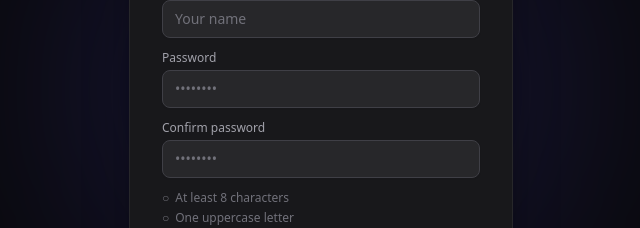
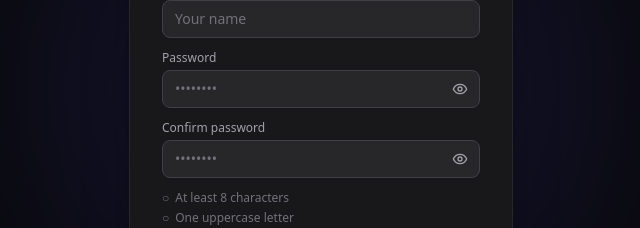
Before and after one commit to alexalexiuc/my-hub, a Next.js app in the folder packages/hub/: page /auth/register in a window 1280 px wide. Shown: the part 311-539 px from the top of the page, without its empty margins (319-959 px from the left). Built offline with nearby package versions, Linux system fonts and the light colour scheme.

Commit message:
feat: password show option

```diff
--- a/packages/hub/src/app/auth/register/page.tsx
+++ b/packages/hub/src/app/auth/register/page.tsx
@@ -5,7 +5,7 @@ import { useSearchParams } from 'next/navigation';
 import { signIn } from 'next-auth/react';
 import Link from 'next/link';
 import { apiFetch, ApiError } from '@/lib/utils';
-import { Input, PasswordStrength } from '@/components';
+import { Input, PasswordInput, PasswordStrength } from '@/components';
 import { PASSWORD_RULES } from '@my-hub/shared/constants';
 
 function RegisterForm() {
@@ -111,9 +111,8 @@ function RegisterForm() {
             <label htmlFor="password" className="text-xs text-zinc-400 block mb-1">
               Password
             </label>
-            <Input
+            <PasswordInput
               id="password"
-              type="password"
               value={password}
               onChange={e => setPassword(e.target.value)}
               placeholder="••••••••"
@@ -124,9 +123,8 @@ function RegisterForm() {
             <label htmlFor="confirm" className="text-xs text-zinc-400 block mb-1">
               Confirm password
             </label>
-            <Input
+            <PasswordInput
               id="confirm"
-              type="password"
               value={confirm}
               onChange={e => setConfirm(e.target.value)}
               placeholder="••••••••"
--- a/packages/hub/src/app/auth/reset-password/page.tsx
+++ b/packages/hub/src/app/auth/reset-password/page.tsx
@@ -7,7 +7,7 @@ import { useSearchParams } from 'next/navigation';
 import Link from 'next/link';
 import { ResetPasswordSchema, type ResetPasswordInput } from '@/lib/schemas/auth';
 import { apiFetch, ApiError } from '@/lib/utils';
-import { Button, Field, Input, PasswordStrength } from '@/components';
+import { Button, Field, PasswordInput, PasswordStrength } from '@/components';
 
 function ResetPasswordForm() {
   const searchParams = useSearchParams();
@@ -79,11 +79,11 @@ function ResetPasswordForm() {
         ) : (
           <form onSubmit={handleSubmit(onSubmit)} className="space-y-3">
             <Field label="New password">
-              <Input id="password" type="password" placeholder="••••••••" autoFocus {...register('password')} />
+              <PasswordInput id="password" placeholder="••••••••" autoFocus {...register('password')} />
               {errors.password && <p className="text-xs text-red-400 mt-1">{errors.password.message}</p>}
             </Field>
             <Field label="Confirm new password">
-              <Input id="confirm" type="password" placeholder="••••••••" {...register('confirm')} />
+              <PasswordInput id="confirm" placeholder="••••••••" {...register('confirm')} />
             </Field>
             <PasswordStrength password={watch('password') ?? ''} confirm={watch('confirm') ?? ''} />
             {errors.root && <p className="text-sm text-red-400">{errors.root.message}</p>}
--- a/packages/hub/src/app/auth/signin/page.tsx
+++ b/packages/hub/src/app/auth/signin/page.tsx
@@ -6,7 +6,7 @@ import { signIn, useSession } from 'next-auth/react';
 import { useSearchParams } from 'next/navigation';
 import Link from 'next/link';
 import { GoogleIcon } from '@/components/icons';
-import { Input } from '@/components';
+import { Input, PasswordInput } from '@/components';
 
 export default function SignInPage() {
   return (
@@ -93,9 +93,8 @@ function SignInContent() {
                 Forgot password?
               </Link>
             </div>
-            <Input
+            <PasswordInput
               id="password"
-              type="password"
               value={password}
               onChange={e => setPassword(e.target.value)}
               placeholder="••••••••"
--- a/packages/hub/src/components/IconButton.tsx
+++ b/packages/hub/src/components/IconButton.tsx
@@ -10,16 +10,21 @@ interface Props {
   href?: string;
   loading?: boolean;
   className?: string;
+  variant?: 'default' | 'ghost';
 }
 
-const baseClassName = 'rounded-md bg-zinc-800 p-1.5 text-zinc-300 hover:bg-zinc-700';
+const variantClassName = {
+  default: 'rounded-md bg-zinc-800 p-1.5 text-zinc-300 hover:bg-zinc-700',
+  ghost: 'text-zinc-400 hover:text-zinc-200 transition-colors',
+};
 
-export function IconButton({ label, icon, onClick, href, loading = false, className }: Props) {
+export function IconButton({ label, icon, onClick, href, loading = false, className, variant = 'default' }: Props) {
   const content = loading ? <SpinnerIcon className="opacity-70" /> : icon;
+  const base = variantClassName[variant];
 
   if (href) {
     return (
-      <Link href={href} className={cn(baseClassName, className)} aria-label={label} title={label}>
+      <Link href={href} className={cn(base, className)} aria-label={label} title={label}>
         {content}
       </Link>
     );
@@ -29,7 +34,7 @@ export function IconButton({ label, icon, onClick, href, loading = false, classN
     <button
       onClick={onClick}
       disabled={loading}
-      className={cn(baseClassName, 'disabled:opacity-50', className)}
+      className={cn(base, 'disabled:opacity-50', className)}
       aria-label={label}
       title={label}
     >
--- /dev/null
+++ b/packages/hub/src/components/PasswordInput.tsx
@@ -0,0 +1,26 @@
+'use client';
+
+import { forwardRef, useState } from 'react';
+import { Input } from './Input';
+import { IconButton } from './IconButton';
+import { EyeOutlineIcon } from './icons/EyeOutlineIcon';
+import { EyeOffOutlineIcon } from './icons/EyeOffOutlineIcon';
+
+type PasswordInputProps = Omit<React.ComponentPropsWithoutRef<'input'>, 'type'>;
+
+export const PasswordInput = forwardRef<HTMLInputElement, PasswordInputProps>(function PasswordInput(props, ref) {
+  const [visible, setVisible] = useState(false);
+
+  return (
+    <div className="relative">
+      <Input ref={ref} type={visible ? 'text' : 'password'} className="pr-10" {...props} />
+      <IconButton
+        variant="ghost"
+        label={visible ? 'Hide password' : 'Show password'}
+        icon={visible ? <EyeOffOutlineIcon /> : <EyeOutlineIcon />}
+        onClick={() => setVisible(v => !v)}
+        className="absolute inset-y-0 right-0 px-3"
+      />
+    </div>
+  );
+});
--- a/packages/hub/src/components/index.ts
+++ b/packages/hub/src/components/index.ts
@@ -8,6 +8,7 @@ export { Field } from './Field';
 export { FilePicker } from './FilePicker';
 export { IconButton } from './IconButton';
 export { Input } from './Input';
+export { PasswordInput } from './PasswordInput';
 export { MultiButtonGroup } from './MultiButtonGroup';
 export { PageHeader } from './PageHeader';
 export { PasswordStrength } from './PasswordStrength';
```
Also changed, not shown: 1 other file (tests, documents, lock files or other folders).
